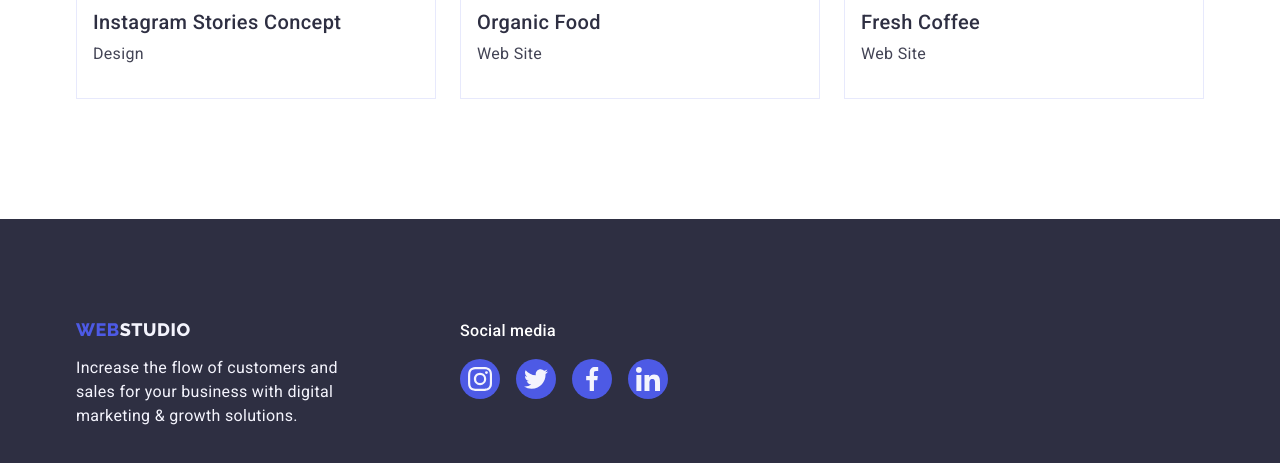
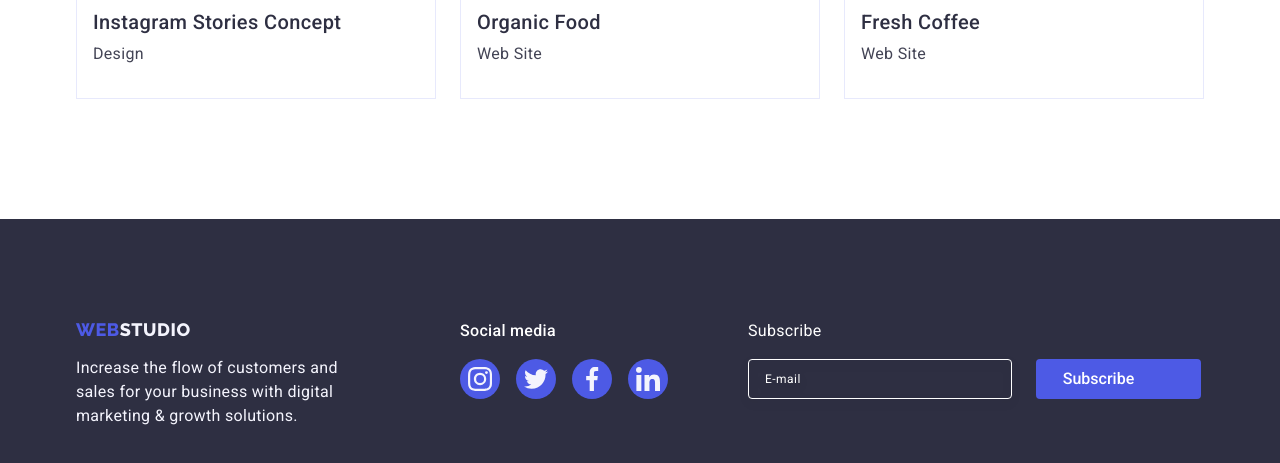
Before and after one commit to Mixa88/goit-markup-hw-06, a plain HTML site: page portfolio.html in a window 1280 px wide. Shown: the part 1551-2014 px from the top of the page. Drawn offline with nearby package versions, Linux system fonts and the light colour scheme.

Commit message:
new update

```diff
--- a/portfolio.html
+++ b/portfolio.html
@@ -39,7 +39,7 @@
             >Web<span class="logo-text">Studio</span></a
           >
           <ul class="list">
-            <li><a class="nav-item nav-item-studio active link" href="./index.html">Studio</a></li>
+            <li><a class="nav-item link" href="./index.html">Studio</a></li>
             <li>
               <a class="nav-item nav-item-studio active link" href="./portfolio.html">Portfolio</a>
             </li>
@@ -318,6 +318,22 @@
 
               </ul>
             </div>
+
+<div class="subscriber">
+  <form action="">
+    <p class="subscribe-text">Subscribe</p>
+    <div class="subscribe-item">
+      <input class="subscribe-input" type="email" name="footer_email" placeholder="E-mail" />
+  </form>
+  <button class="subscribe-btn" type="submit">Subscribe
+
+    <svg class="subscribe-btn-icon" width="24" height="24">
+      <use href="./images/icons.svg#subs-btn"></use>
+    </svg>
+
+  </button>
+</div>
+
           </div>
         </footer>
 
```
